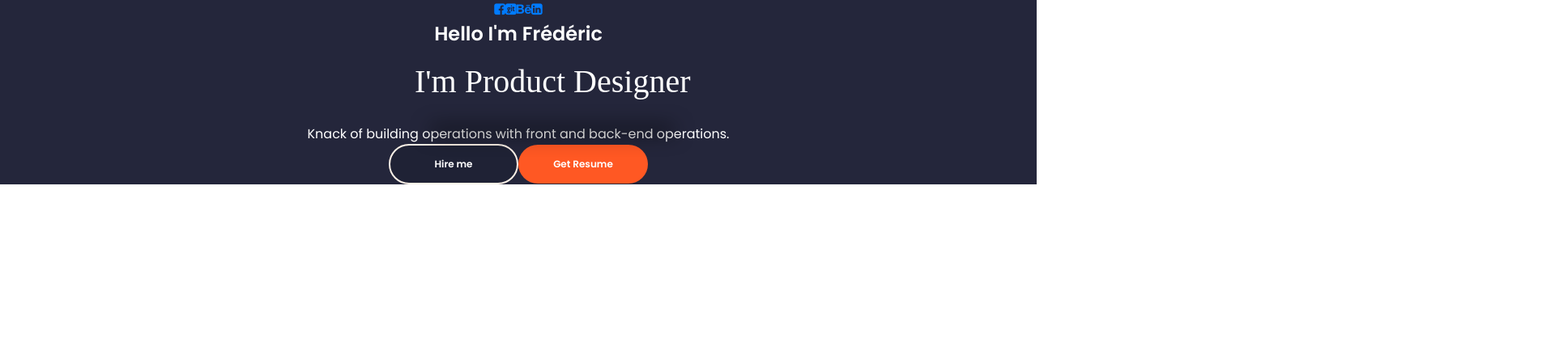
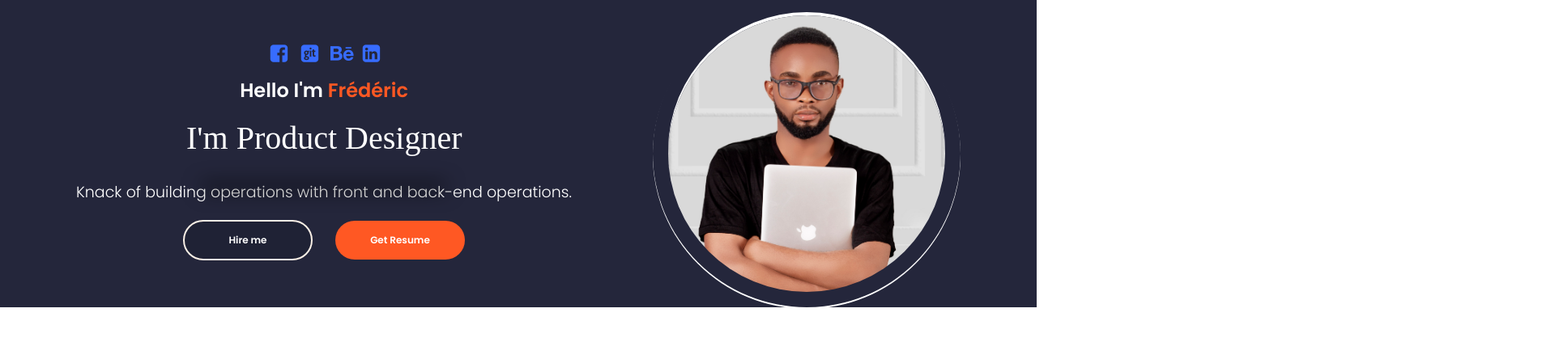
Before and after one commit to FredGalway/portfolio, a React (Create React App) app: page / in a window 1280 px wide. Shown: the top 418 px of the page at 81% size, 1920 px wide, since content can reach past the window. Built offline with nearby package versions, Linux system fonts and the light colour scheme; a web font is replaced by a local one.

Commit message:
css header more completed

```diff
--- a/src/PortfolioContainer/Home/Motion.css
+++ b/src/PortfolioContainer/Home/Motion.css
@@ -11,7 +11,7 @@
     font-size: 0px;
     opacity: 0;
     position: absolute;
-    left: 40%;
+    left: 18vw;
     font-weight: 300;
     box-shadow: 0px 60px 25px -20px rgba(0, 0, 0, 0.8);
 }
@@ -98,10 +98,10 @@
         transform: rotate(0deg);
     }
     37% {
-        font-size: 1500px;
+        font-size: 150px;
         opacity: 0;
-        margin-left: -1000px;
-        margin-top: -800px;
+        margin-left: -200px;
+        margin-top: -80px;
     }
     100% {
         font-size: 0px;
--- a/src/PortfolioContainer/Home/Profile.css
+++ b/src/PortfolioContainer/Home/Profile.css
@@ -1,10 +1,10 @@
 /* -------------------------------------- Profile css ------------------------------------ */
 
-#profile-role-tagline {
+.profile-role-tagline {
     font-size: 1em;
 }
 
-#profile-container {
+.profile-container {
     display: flex;
     align-items: center;
     text-align: center;
@@ -17,24 +17,98 @@
     color: white;
 }
 
-#profile-details-name {
+.profile-details-name {
     font-size: 24px;
     font-family: 'Poppins Semibold';
 }
 
-#profile-details-role {
+.profile-details-role {
     display: flex;
     flex-direction: column;
     margin: 14px 0 24px 0;
 }
 
-#profile-details-role h1 {
-    font-family: cursive;
+.profile-details-role h1 {
+    font-family: Noto;
     font-size: 40px;
 }
 
-.primary-text2 {
-    color: (--green);
+.primary-text .highlighted-text {
+    color: var(--dark-orange);
 }
 
-.colz {}
+.profile-role-tagline {
+    font-size: 19px;
+    font-family: "Poppins light";
+    margin: 5px 0 0 0;
+}
+
+.profile-options {
+    margin: 20px 0 0 0;
+}
+
+.profile-options .highlighted-btn {
+    margin: 0 0 0 28px;
+}
+
+.profile-options .highlighted-btn:hover {
+    margin: 0 0 0 28px;
+    background-color: cornsilk;
+    color: #111;
+}
+
+.profile-parent {
+    display: flex;
+    align-items: center;
+    justify-content: center;
+}
+
+.profile-picture {
+    display: flex;
+    align-items: center;
+    justify-content: center;
+    box-shadow: 0 2px 0 0 var(--white);
+    border-radius: 50%;
+    height: 380px;
+    width: 380px;
+    margin: 0 0 0 100px;
+}
+
+.profile-picture-background {
+    height: 90%;
+    width: 90%;
+    background-image: url('../../assets/Home/profilephoto.jpg');
+    background-size: cover;
+    background-repeat: no-repeat;
+    background-position: center;
+    border-radius: 50%;
+    box-shadow: 0px -4px 0px 0px var(--white);
+    transform: scale(1);
+    transition: .3s ease-out;
+}
+
+.profile-picture-background:hover {
+    transform: scale(1.09);
+    transition: 1s ease-out;
+}
+
+.profile-picture-background:h {
+    transform: scale(1.09);
+    transition: 1s ease-out;
+}
+
+.colz .colz-icon i {
+    color: rgb(55, 108, 255);
+    width: 25px;
+    height: 25px;
+    font-size: 25px;
+    margin: -5px 5px 15px 8px;
+    transform: scale(1);
+    transition: .3s ease-out;
+}
+
+.colz .colz-icon i:hover {
+    color: white;
+    transform: scale(1.5);
+    transition: .4s ease-out;
+}
--- a/src/PortfolioContainer/Home/Profile.js
+++ b/src/PortfolioContainer/Home/Profile.js
@@ -5,30 +5,38 @@ import './Motion.css';
 export default function Profile() {
     return (
         <>
-            <div classname='profile-container' id='profile-container'>
+            <div classname='profile-container' class='profile-container'>
 
-                <div classname='profile-parent' id='profile-parent'>
-                    <div classname='profile-details' id='profile-details'>
+                <div classname='profile-parent' class='profile-parent'>
+                    <div classname='profile-details' class='profile-details'>
 
-                        <div className='colz' id='colz'>
-                            <div className='colz-icon' id='colz-icon'>
-                                <a href='https://www.facebook.com/fredericmoitry.fr'> <i className='fa fa-facebook-square'></i></a>
-                                <a href='https://github.com/FredGalway/'><i className='fa fa-git-square'></i></a>
-                                <a href='https://www.behance.net/bubblepix'><i className='fa fa-behance'></i></a>
-                                <a href='https://www.linkedin.com/in/frederic-moitry/'><i className='fa fa-linkedin-square'></i></a>
+                        <div className='colz' class='colz'>
+                            <div className='colz-icon' class='colz-icon'>
+                                <a href='https://www.facebook.com/fredericmoitry.fr'>
+                                    <i className='fa fa-facebook-square' class='fa fa-facebook-square'></i>
+                                </a>
+                                <a href='https://github.com/FredGalway/'>
+                                    <i className='fa fa-git-square' class='fa fa-git-square'></i>
+                                </a>
+                                <a href='https://www.behance.net/bubblepix'>
+                                    <i className='fa fa-behance' class='fa fa-behance'></i>
+                                </a>
+                                <a href='https://www.linkedin.com/in/frederic-moitry/'>
+                                    <i className='fa fa-linkedin-square' class='fa fa-linkedin-square'></i>
+                                </a>
                             </div>
                         </div>
 
-                        <div className='profile-details-name' id='profile-details-name'>
-                            <span className='primary-text'>
+                        <div className='profile-details-name' class='profile-details-name'>
+                            <span className='primary-text' class='primary-text'>
                                 {" "}
-                                Hello I'm <span className='highlighted-text'> Frédéric</span>
+                                Hello I'm <span className='highlighted-text' class='highlighted-text'> Frédéric</span>
                             </span>
                         </div>
 
-                        <div className='profile-details-role' id='profile-details-role'>
+                        <div className='profile-details-role' class='profile-details-role'>
                             <h1>
-                                <span className='primary-text'>
+                                <span className='primary-text' class='primary-text'>
                                     <div class="dropping-texts">
                                         <div>I'm Product Designer</div>
                                         <div>Developer Front-End</div>
@@ -39,21 +47,21 @@ export default function Profile() {
                             </h1>
                         </div>
                         <div>
-                            <span className='profile-role-tagline' id='profile-role-tagline'>
+                            <span className='profile-role-tagline' class='profile-role-tagline'>
                                 Knack of building operations with front and back-end operations.
                             </span>
                         </div>
-                        <div className='profile-options' id='profile-options'>
+                        <div className='profile-options' class='profile-options'>
                             <button className='btn primary-btn'>
                                 {" "}
                                 Hire me {" "}
                             </button>
                             <a href='resume.pdf' download='fmoitry resume.pdf'>
-                                <button className='btn highlighted-btn btn'>Get Resume</button>
+                                <button className='btn highlighted-btn btn' class='btn highlighted-btn btn'>Get Resume</button>
                             </a>
                         </div>
                     </div>
-                    <div className='profile-picture' id='profile-picture'>
+                    <div className='profile-picture' class='profile-picture'>
                         <div className='profile-picture-background'>
 
                         </div>
```
